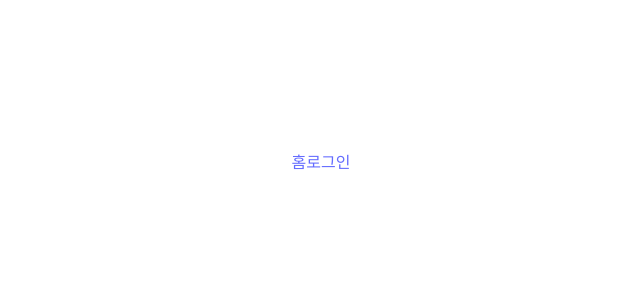
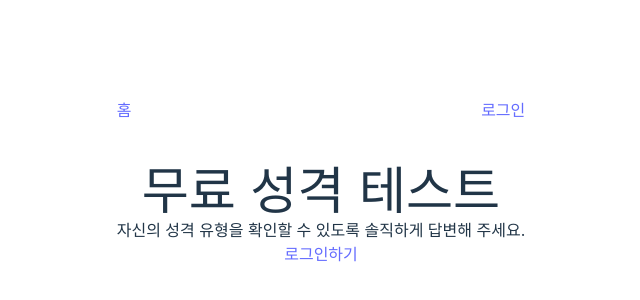
Before and after one commit to derek0k/mbti, a React (Vite) app: page / in a window 1280 px wide. Shown: the part 218-518 px from the top of the page, without its empty margins (319-959 px from the left). Built offline with nearby package versions, Linux system fonts and the light colour scheme.

Commit message:
HomePage 기본 구현

```diff
--- a/src/pages/HomePage.jsx
+++ b/src/pages/HomePage.jsx
@@ -1,3 +1,11 @@
+import { Link } from "react-router-dom";
+
 export default function HomePage() {
-  return <div></div>;
+  return (
+    <div>
+      <h1>무료 성격 테스트</h1>
+      <p>자신의 성격 유형을 확인할 수 있도록 솔직하게 답변해 주세요.</p>
+      <Link to="/login">로그인하기</Link>
+    </div>
+  );
 }
```
